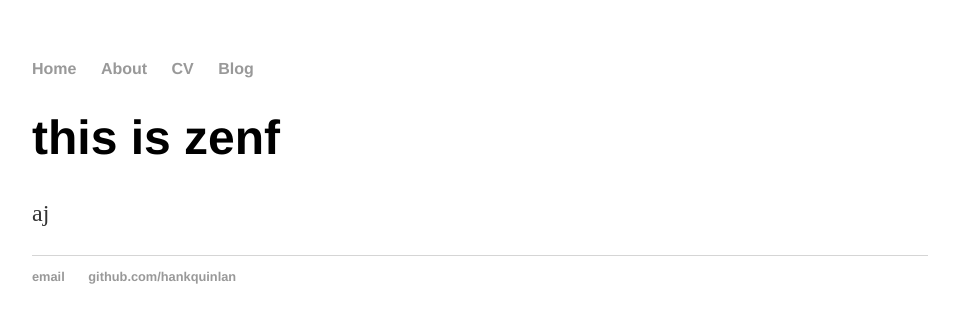
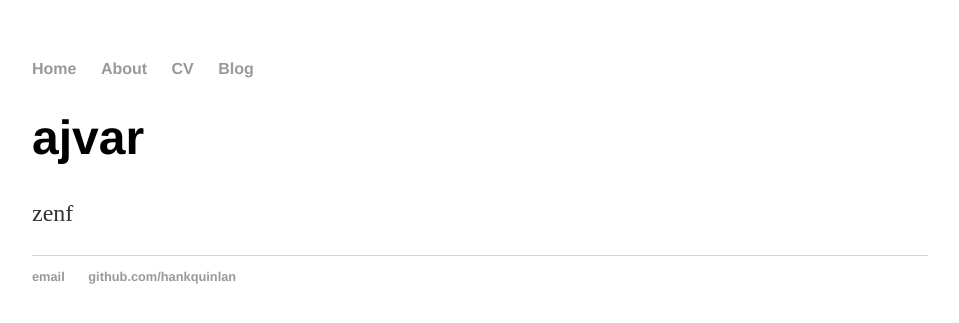
Before and after one commit to slogoatsss/slogoatsss.github.io, a Jekyll site: the page built from cv/index.html, in a window 1280 px wide. Shown: the top 323 px of the page, without its empty margins (160-1119 px from the left). Built offline with Jekyll 4.4.1, drawn with Linux system fonts in a browser that asks for light colours.

Commit message:
Update index.html

```diff
--- a/cv/index.html
+++ b/cv/index.html
@@ -1,8 +1,8 @@
 ---
 layout: default
-title: lalalalalalalalal
+title: SLOGOATSSS
 ---
 <div class="blurb">
-	<h1>this is zenf</h1>
-	<p>aj</p>
+	<h1>ajvar</h1>
+	<p>zenf</p>
 </div><!-- /.blurb -->
```
